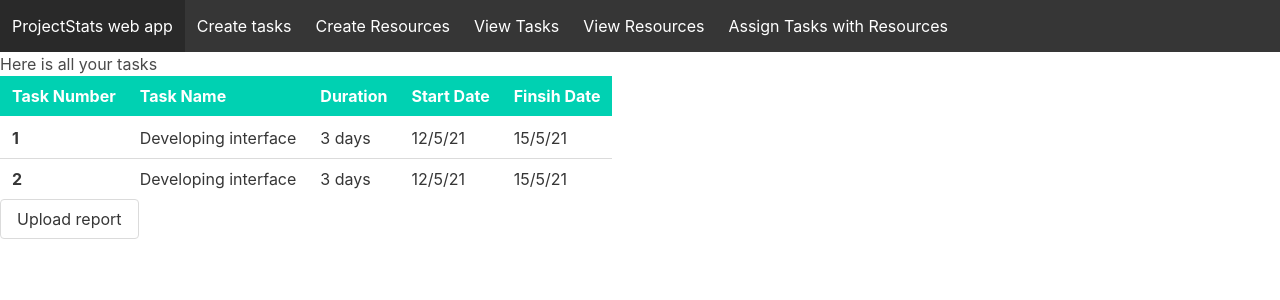
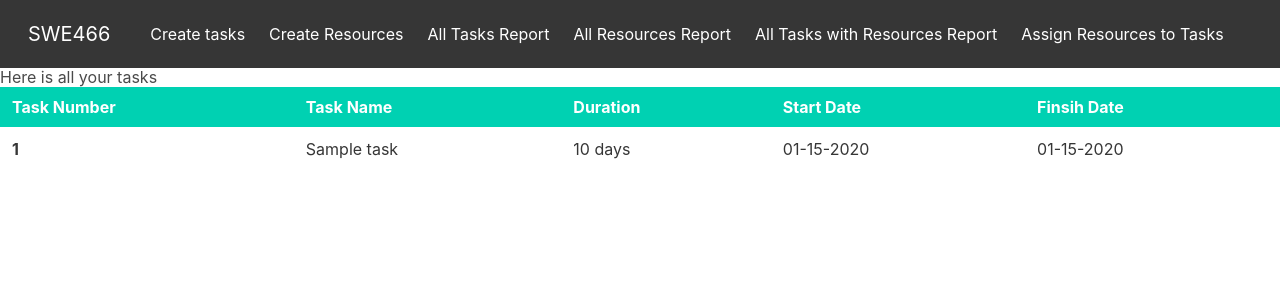
Before and after one commit to Saif-Alotaibe/SWE466, a Django app: template templates/viewTasks.html in a window 1280 px wide. Shown: the top 300 px of the page. Run offline with Django 3.2, Linux system fonts and the light colour scheme; the template is opened without the code that fills it: values that come from a table or form of the project are taken from there, others are empty; tables that the repository leaves empty hold one stand-in row (values such as "Sample post"); parts of the project's set-up code (start-up, migrations or seed data) failed here and were passed over; some libraries are stand-ins or nearby versions.

Commit message:
Update viewTasks template

```diff
--- a/templates/viewTasks.html
+++ b/templates/viewTasks.html
@@ -1,62 +1,5 @@
-<!DOCTYPE html>
-<html lang="en">
-<head>
-    <meta charset="UTF-8">
-    <meta http-equiv="X-UA-Compatible" content="IE=edge">
-    <meta name="viewport" content="width=device-width, initial-scale=1.0">
-    <title>Document</title>
-    <link rel="stylesheet" href="https://cdn.jsdelivr.net/npm/bulma@0.9.2/css/bulma.min.css">
-    <link rel="stylesheet" href="../css/style.css">
-    <link rel="preconnect" href="https://fonts.gstatic.com">
-    <link href="https://fonts.googleapis.com/css2?family=Open+Sans:wght@300&display=swap" rel="stylesheet">
-</head>
-<body class="all-info">
-    <nav class="navbar is-dark customize" role="navigation" aria-label="main navigation">
-        <div class="navbar-brand">
-          <a class="navbar-item" href="#">
-            <!-- <img src="https://bulma.io/images/bulma-logo.png" width="112" height="28"> -->
-            <h1>ProjectStats web app</h1>
-          </a>
-
-          <a role="button" class="navbar-burger" aria-label="menu" aria-expanded="false" data-target="navbarBasicExample">
-            <span aria-hidden="true"></span>
-            <span aria-hidden="true"></span>
-            <span aria-hidden="true"></span>
-          </a>
-        </div>
-
-        <div id="navbarBasicExample" class="navbar-menu">
-          <div class="navbar-start">
-            <a  href="createTasks.html" class="navbar-item">
-              <span>
-              Create tasks
-            </span>
-            </a>
-
-            <a href="createResources.html" class="navbar-item">
-              Create Resources
-            </a>
-
-            <a href="viewTasks.html" class="navbar-item">
-              View Tasks
-            </a>
-
-            <a href="viewResources.html" class="navbar-item">
-              View Resources
-            </a>
-
-            <a href="viewTasksAndResources.html" class="navbar-item">
-              Assign Tasks with Resources
-            </a>
-
-            </div>
-          </div>
-
-          <div class="navbar-end">
-          </div>
-        </div>
-      </nav>
-
+{% extends 'base.html' %}
+{% block content %}
     <main class="contain">
       <section class="secOne">
         <h1>Here is all your tasks</h1>
@@ -75,27 +18,19 @@
               </tr>
             </thead>
             <tbody>
+            {% for task in tasks %}
               <tr>
-                <th>1</th>
-                <td>Developing interface</td>
-                <td>3 days</td>
-                <td>12/5/21</td>
-                <td>15/5/21</td>
-                </tr>
-              <tr>
-                <th>2</th>
-                <td>Developing interface</td>
-                <td>3 days</td>
-                <td>12/5/21</td>
-                <td>15/5/21</td>
-                </tr>
+                <th>{{ forloop.counter }}</th>
+                <td>{{ task.name }}</td>
+                <td>{{ task.duration }} days</td>
+                <td>{{ task.start_date|date:"m-d-Y" }}</td>
+                <td>{{ task.end_date|date:"m-d-Y" }}</td>
+              </tr>
+            {% endfor %}
             </tbody>
           </table>
 
       </section>
-      <button class="button button-color">Upload report</button>
+{#      <button class="button button-color">Download as pdf</button>#}
     </main>
-    <script src="https://code.jquery.com/jquery-3.6.0.js" integrity="sha256-H+K7U5CnXl1h5ywQfKtSj8PCmoN9aaq30gDh27Xc0jk=" crossorigin="anonymous"></script>
-    <script src="../js/navBurger.js"></script>
-</body>
-</html>
+{% endblock %}
```
